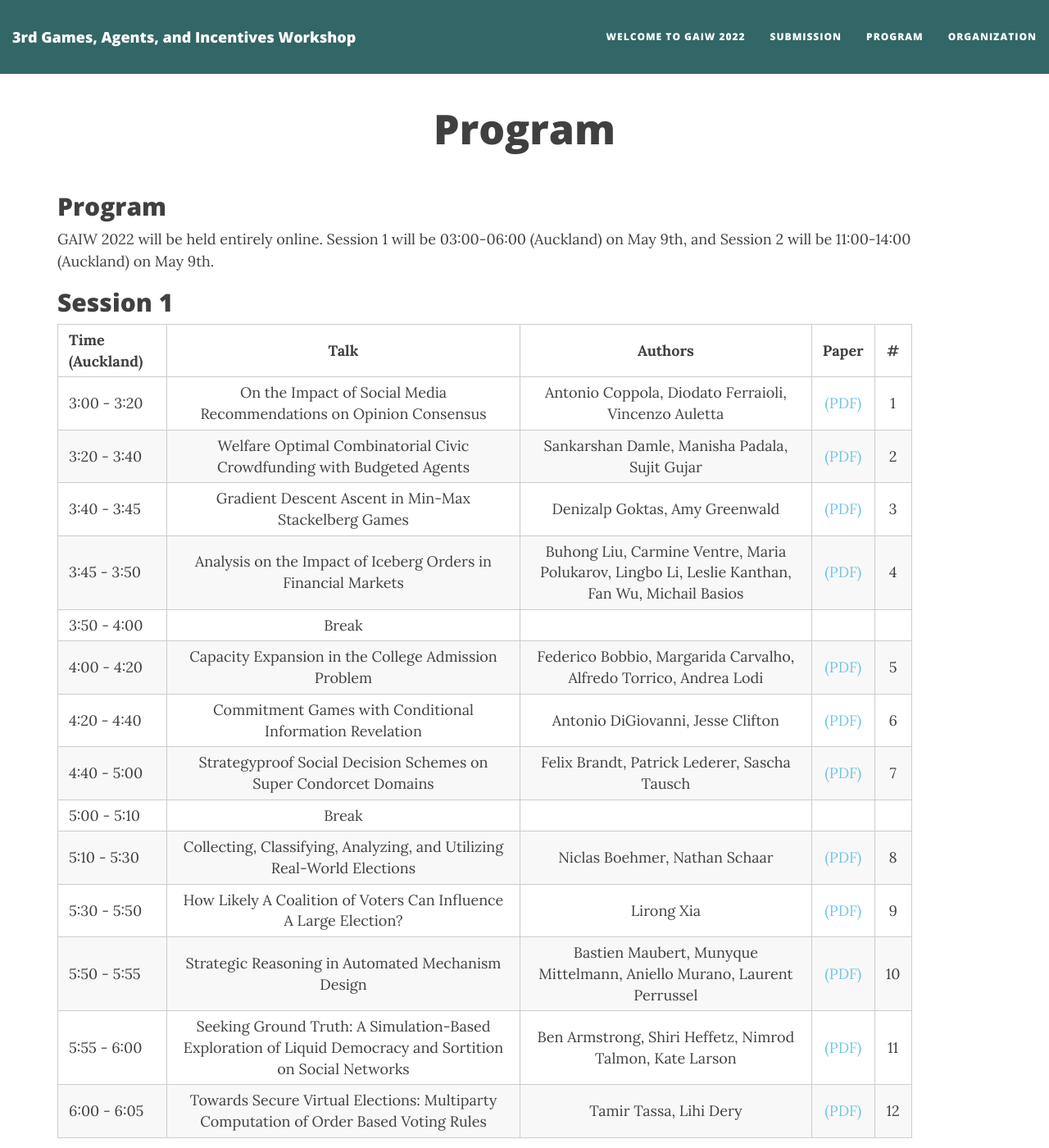
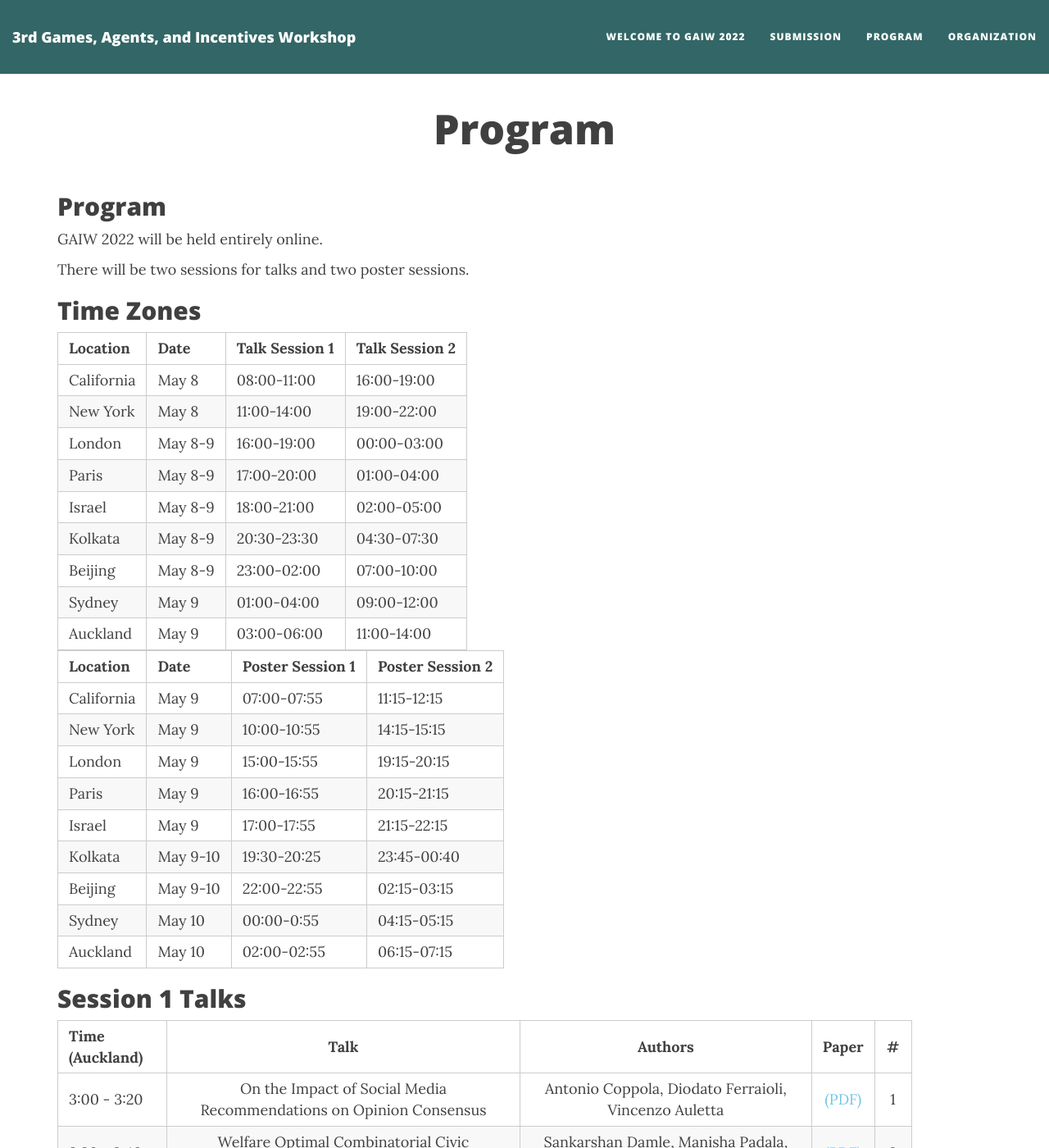
Before and after one commit to BenAbramowitz/gaiw2023, a Jekyll site: the page built from program.md, in a window 1280 px wide and 1400 px high. Shown: the whole window at 82% size. Built offline with Jekyll 4.4.1, drawn with Linux system fonts in a browser that asks for light colours; nearby versions of some CDN libraries; some of the changed text lies outside the part shown.

Commit message:
Update program.md
Added poster sessions

```diff
--- a/program.md
+++ b/program.md
@@ -7,10 +7,39 @@ published: true
 ## Program
 
 GAIW 2022 will be held entirely online.
-Session 1 will be 03:00-06:00 (Auckland) on May 9th, and Session 2 will be 11:00-14:00 (Auckland) on May 9th.
+
+There will be two sessions for talks and two poster sessions.
+
+## Time Zones
 
 
-## Session 1
+| Location | Date | Talk Session 1 | Talk Session 2 |
+|----------|-------------|------|------|
+California | May 8 |  08:00-11:00 | 16:00-19:00 |
+New York | May 8 |  11:00-14:00 | 19:00-22:00 |
+London | May 8-9 |  16:00-19:00 | 00:00-03:00 |
+Paris | May 8-9 |  17:00-20:00 | 01:00-04:00 |
+Israel | May 8-9 |  18:00-21:00 | 02:00-05:00 |
+Kolkata | May 8-9 |  20:30-23:30 | 04:30-07:30 |
+Beijing | May 8-9 |  23:00-02:00 | 07:00-10:00 |
+Sydney | May 9 |  01:00-04:00 | 09:00-12:00 |
+Auckland | May 9 |  03:00-06:00 | 11:00-14:00 |
+
+
+| Location | Date | Poster Session 1 | Poster Session 2 |
+|----------|-------------|------|------|
+California | May 9 | 07:00-07:55 | 11:15-12:15 |
+New York | May 9 | 10:00-10:55 | 14:15-15:15 |
+London | May 9 | 15:00-15:55 | 19:15-20:15 |
+Paris | May 9 | 16:00-16:55 | 20:15-21:15 |
+Israel | May 9 | 17:00-17:55 | 21:15-22:15 |
+Kolkata | May 9-10 | 19:30-20:25 | 23:45-00:40 |
+Beijing | May 9-10 | 22:00-22:55 | 02:15-03:15 |
+Sydney | May 10 | 00:00-0:55 | 04:15-05:15 |
+Auckland | May 10 | 02:00-02:55 | 06:15-07:15 |
+
+
+## Session 1 Talks
 
 
 | Time (Auckland) |   Talk   |  Authors  |  Paper  | # |
@@ -32,7 +61,7 @@ Session 1 will be 03:00-06:00 (Auckland) on May 9th, and Session 2 will be 11:00
 
 
 
-## Session 2
+## Session 2 Talks
 
 
 | Time (Auckland) | Talk | Authors | Paper | # |
```
Also changed, not shown: other parts of program.md (+0 -18 lines).
